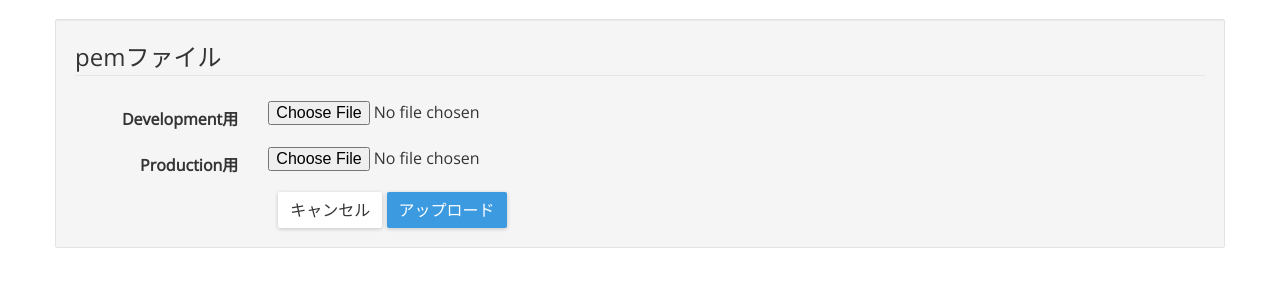
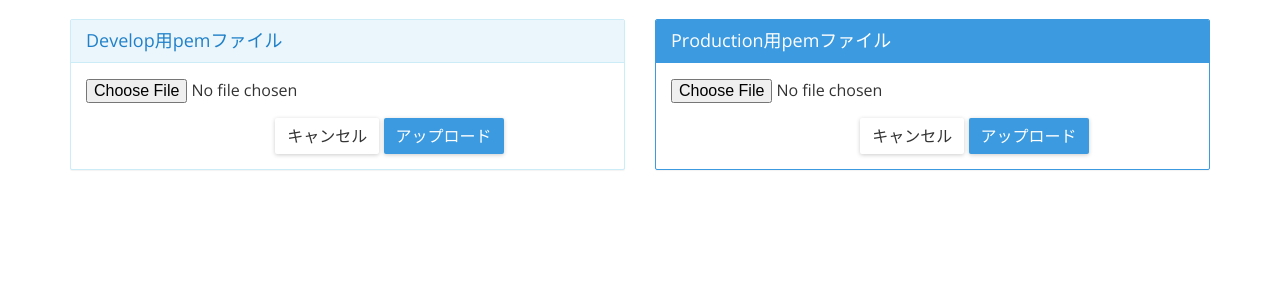
Before and after one commit to nnsnodnb/djabaas, a Django app: page /settings in a window 1280 px wide. Shown: the part 81-381 px from the top of the page. Run offline with Django 3.2, Linux system fonts and the light colour scheme.

Commit message:
Fix pem file uploader

```diff
--- a/push/models.py
+++ b/push/models.py
@@ -21,6 +21,8 @@ class NotificationModel(models.Model):
     is_production = models.BooleanField(default = False)
     register_date = models.DateTimeField(default = datetime.now)
 
-class PemfileModel(models.Model):
+class DevelopFileModel(models.Model):
     development_file_name = models.CharField(max_length = 100)
+
+class ProductFileModel(models.Model):
     production_file_name = models.CharField(max_length = 100)
--- a/push/templates/push/settings.html
+++ b/push/templates/push/settings.html
@@ -27,24 +27,21 @@
 </header>
 <div class="container">
     <div class="row">
-        <div class="col-sm-12 well">
+        <div class="col-lg-6">
+            <div class="panel panel-info">
+                <div class="panel-heading">
+                    <h3 class="panel-title">Develop用pemファイル</h3>
+                </div>
+                <div class="panel-body">
                     <form class="form-horizontal" method="POST" enctype="multipart/form-data">
                         <fieldset>
-                    <legend>pemファイル</legend>
                             {% csrf_token %}
                             <div class="form-group">
-                        <label for="input_develop" class="col-lg-2 control-label">Development用</label>
-                        <div class="col-lg-10">
+                                <div class="col-lg-12">
                                     <input type="file" name="development" id="input_develop">
                                 </div>
                             </div>
-                    <div class="form-group">
-                        <label for="input_product" class="col-lg-2 control-label">Production用</label>
-                        <div class="col-lg-10">
-                            <input type="file" name="production" id="input_product">
-                        </div>
-                    </div>
-                    <div class="col-lg-10 col-lg-offset-2">
+                            <div class="col-lg-8 col-lg-offset-4">
                                 <button class="btn btn-default" type="reset">キャンセル</button>
                                 <button class="btn btn-primary" type="submit">アップロード</button>
                             </div>
@@ -53,4 +50,29 @@
                 </div>
             </div>
         </div>
+        <div class="col-lg-6">
+            <div class="panel panel-primary">
+                <div class="panel-heading">
+                    <h3 class="panel-title">Production用pemファイル</h3>
+                </div>
+                <div class="panel-body">
+                    <form class="form-horizontal" method="POST" enctype="multipart/form-data">
+                        <fieldset>
+                            {% csrf_token %}
+                            <div class="form-group">
+                                <div class="col-lg-12">
+                                    <input type="file" name="production" id="input_product">
+                                </div>
+                            </div>
+                            <div class="col-lg-8 col-lg-offset-4">
+                                <button class="btn btn-default" type="reset">キャンセル</button>
+                                <button class="btn btn-primary" type="submit">アップロード</button>
+                            </div>
+                        </fieldset>
+                    </form>
+                </div>
+            </div>
+        </div>
+    </div>
+</div>
 {% endblock content %}
--- a/push/views.py
+++ b/push/views.py
@@ -1,6 +1,6 @@
 from django.conf import settings
 from django.http import HttpResponse, HttpResponseForbidden
-from push.models import DeviceTokenModel, NotificationModel, PemfileModel
+from push.models import DeviceTokenModel, NotificationModel, DevelopFileModel, ProductFileModel
 from django.shortcuts import render, render_to_response, redirect
 from django.template import RequestContext
 from django.template.context_processors import csrf
@@ -29,21 +29,34 @@ def notification_list(request):
                              context_instance = RequestContext(request))
 
 def settings(request):
-    if request.method == 'POST':
-        upload_files = []
-        pem_file = PemfileModel()
-        upload_files.append(request.FILES['development'])
-        upload_files.append(request.FILES['production'])
+    if request.method == 'POST' and (request.FILES.has_key('development') or request.FILES.has_key('production')):
+        if request.FILES.has_key('development'):
+            file = request.FILES['development']
+            pem_file = DevelopFileModel(development_file_name = file.name)
+        elif request.FILES.has_key('production'):
+            file = request.FILES['production']
+            pem_file = ProductFileModel(production_file_name = file.name)
 
-        for file in upload_files:
+        if '.pem' not in file.name:
+            redirect('push:settings')
+        else:
             path = os.path.join(UPLOADE_DIR, file.name)
             destination = open(path, 'wb')
             for chunk in file.chunks():
                 destination.write(chunk)
-
-        pem_file.development_file_name = upload_files[0].name
-        pem_file.production_file_name = upload_files[1].name
-        pem_file.save()
+            if isinstance(pem_file, DevelopFileModel):
+                results = DevelopFileModel.objects.all()
+                for item in results:
+                    if os.path.isfile(UPLOADE_DIR + item.development_file_name):
+                        os.remove(UPLOADE_DIR + item.development_file_name)
+                DevelopFileModel.objects.all().delete()
+            elif isinstance(pem_file, ProductFileModel):
+                results = ProductFileModel.objects.all()
+                for item in results:
+                    if os.path.isfile(UPLOADE_DIR + item.production_file_name):
+                        os.remove(UPLOADE_DIR + item.production_file_name)
+                ProductFileModel.objects.all().delete()
+            pem_file.save()
 
         return redirect('push:settings')
     else:
```
Also changed, not shown: push/admin.py (+11 -5 lines), push/migrations/0005_auto_20160925_2001.py (added). Lines whose indentation alone changed are shown as unchanged.
